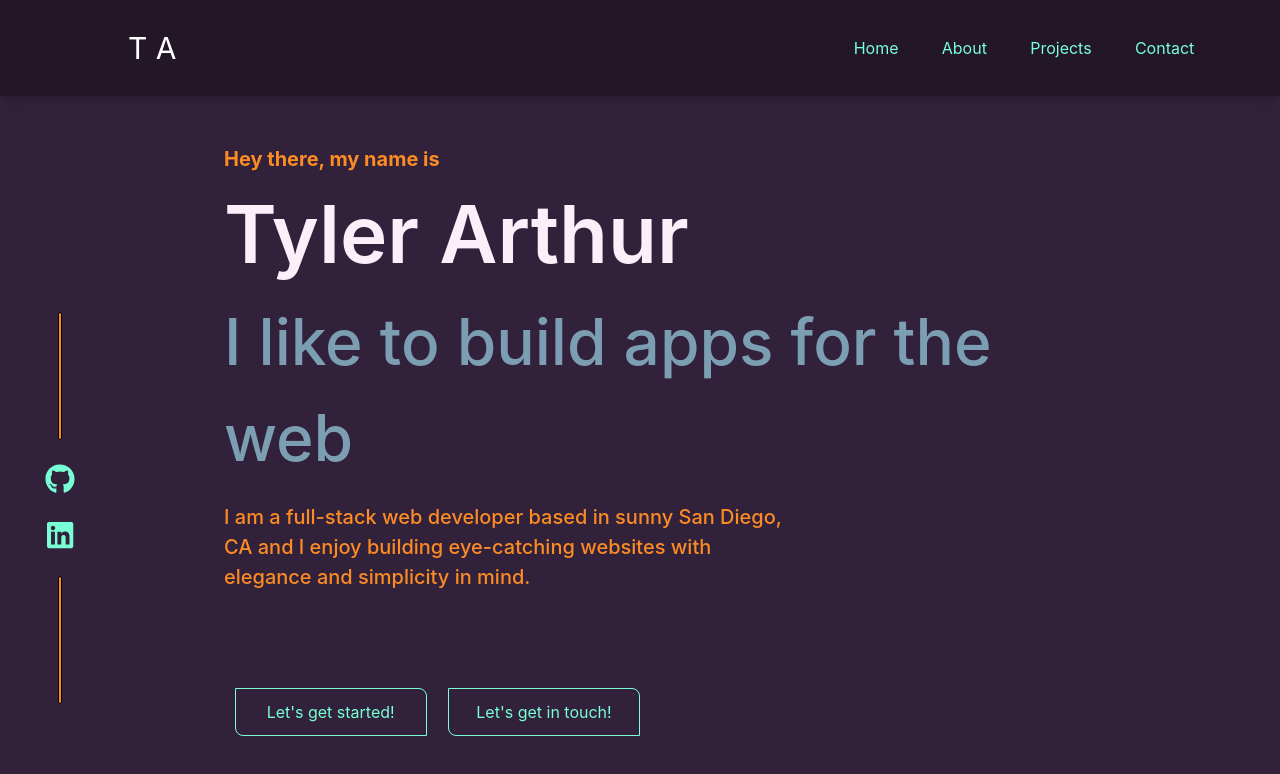
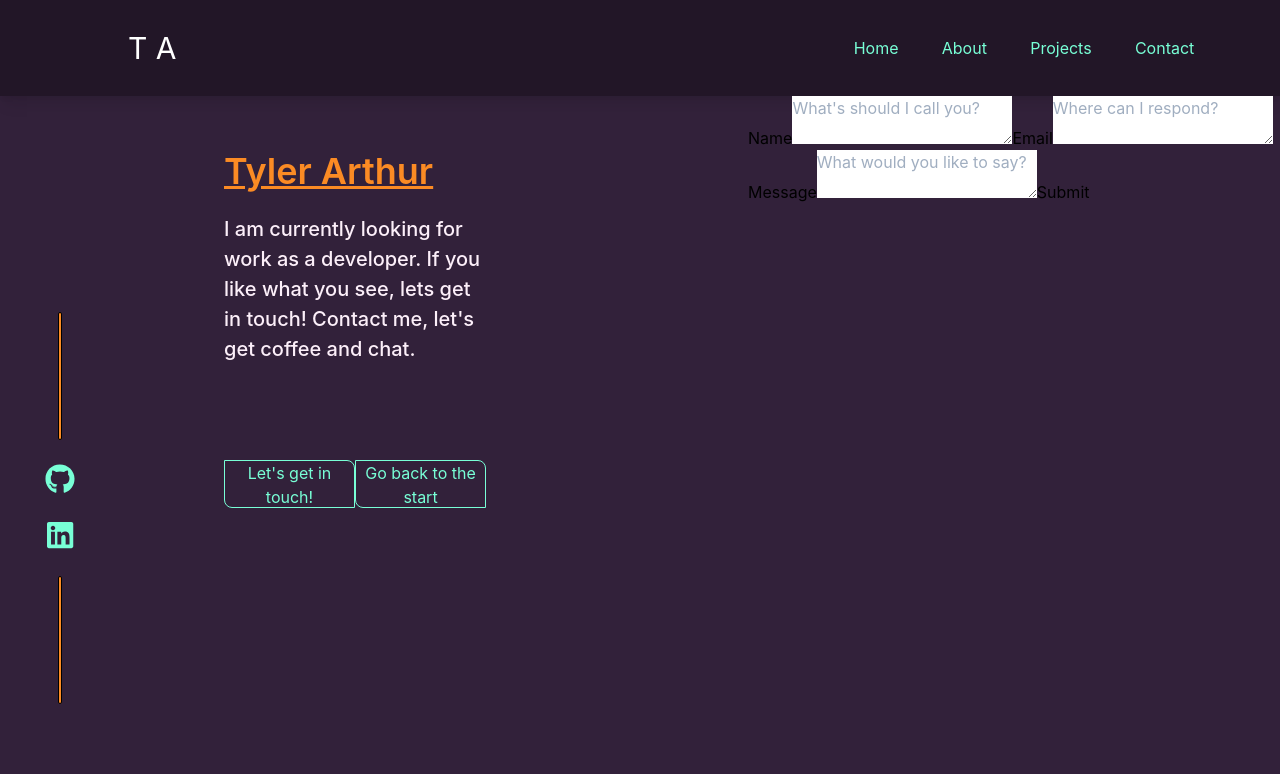
Before and after one commit to tyler-arthur/dev-portfolio, a React (Create React App) app: page /contact in a window 1280 px wide. Shown: the top 774 px of the page. Built offline with nearby package versions, Linux system fonts and the light colour scheme.

Commit message:
added formspree submit form

```diff
--- a/package.json
+++ b/package.json
@@ -9,6 +9,7 @@
     "@testing-library/jest-dom": "^4.2.4",
     "@testing-library/react": "^9.3.2",
     "@testing-library/user-event": "^7.1.2",
+    "axios": "^0.19.2",
     "nodemon": "^2.0.4",
     "react": "^16.13.1",
     "react-dom": "^16.13.1",
--- a/src/App.js
+++ b/src/App.js
@@ -6,6 +6,7 @@ import Home from './components/pages/Home';
 import Overlay from './components/overlay/Overlay';
 import AboutMe from './components/pages/AboutMe';
 import Projects from './components/pages/Projects';
+import Contact from './components/pages/Contact';
 import pageContext from './utils/pageContext';
 import Flashlight from './components/flashlight/Flashlight';
 
@@ -17,6 +18,11 @@ function App() {
       <pageContext.Provider>
       <Router>
         <Switch>
+          <Route path="/contact">
+            <Navbar />
+            <Overlay />
+            <Contact />
+          </Route>
           <Route path="/about-me">
             <Navbar />
             <Overlay />
--- a/src/components/card/Card.js
+++ b/src/components/card/Card.js
@@ -9,7 +9,7 @@ const Card = (props) => {
     <div className="flex justify-center items-center">
       <div className="w-3/5 h-1/3 z-10 bg-custom-darkPurple py-4 px-8 shadow-lg rounded-bl-lg rounded-tr-lg">
         <div className="flex flex-col">
-          <h1 className="text-custom-aqua text-3xl "><a href={props.link}>{props.title}</a></h1>
+          <h1 className="text-custom-aqua text-3xl underline"><a href={props.link}>{props.title}</a></h1>
           <div className="block h-3/4 w-full m-4 self-center overflow-hidden p-4 bg-custom-lavender shadow-lg">
             <img className="h-full w-full object-center overflow-hidden"
               src={props.image}
--- a/src/components/navbar/Navbar.js
+++ b/src/components/navbar/Navbar.js
@@ -26,7 +26,11 @@ const Navbar = () => {
           >
             Projects
           </Link>
-          <a href="#">Contact</a>
+          <Link to="/contact"
+            href="#responsive-header"
+          >
+            Contact
+          </Link>
       </div>
     </nav>
   );
--- /dev/null
+++ b/src/components/pages/Contact.js
@@ -0,0 +1,82 @@
+import React from 'react';
+import useForm from '../../utils/useForm';
+import axios from 'axios';
+
+const Contact = () => {
+
+  const emailSubmit = () => {
+    axios.post("https://formspree.io/xknravez", {values})
+    .then(() => console.log("Form Submitted!"))
+    .catch(err => console.log(err))
+  }
+
+  const { values, handleChange, handleSubmit } = useForm(
+    {
+        name: "",
+        email: "",
+        message: ""
+    }, emailSubmit
+  );
+
+  return (
+    <div className="flex justify-around">
+    <div className="flex flex-col items-start justify-center w-2/3 mt-12 ml-56">
+      <h1 className="w-2/3 text-4xl font-semibold text-custom-orange underline">
+        Tyler Arthur
+      </h1>
+      <p className="w-1/2 self-start text-xl font-medium text-custom-lavender mt-4">
+        I am currently looking for work as a developer. If you like what you see, lets get in touch! Contact me, let's get coffee and chat.
+      </p>
+      <div className="flex w-1/2 justify-around">
+        <button className={`w-48 h-12 border border-custom-aqua text-custom-aqua rounded-tr-lg rounded-bl-lg mt-24 focus:outline-none focus:shadow-outline`}>
+          Let's get in touch!
+        </button>
+        <button className={`w-48 h-12 border border-custom-aqua text-custom-aqua rounded-tr-lg rounded-bl-lg mt-24 focus:outline-none focus:shadow-outline`}>
+          Go back to the start
+        </button>
+      </div>
+    </div>
+      <form onSubmit={handleSubmit} >
+        <label className="" for="name">
+          Name
+        </label>
+        <textarea
+            name="name"
+            type="text"
+            placeholder="What's should I call you?"
+            onChange={handleChange}
+            value={values.name}
+            className=""
+            required
+        ></textarea>
+        <label className="" for="email">
+          Email
+        </label>
+        <textarea
+            name="email"
+            type="email"
+            placeholder="Where can I respond?"
+            onChange={handleChange}
+            value={values.email}
+            className=""
+            required
+        ></textarea>
+        <label className="" for="message">
+          Message
+        </label>
+        <textarea
+            name="message"
+            type="text"
+            placeholder="What would you like to say?"
+            onChange={handleChange}
+            value={values.message}
+            className=""
+            required
+        ></textarea>
+        <button>Submit</button>
+      </form>
+    </div>
+  );
+}
+
+export default Contact;
--- a/src/components/pages/Projects.js
+++ b/src/components/pages/Projects.js
@@ -15,7 +15,7 @@ const Projects = () => {
   return (
     <div className="flex items-center justify-center mt-10">
       <div className="flex flex-col w-2/3 mr-24">
-        <h1 className="text-4xl font-bold text-custom-orange underline mb-6">Some of my work</h1>
+        <h1 className="text-4xl font-bold text-custom-orange underline ml-10 mb-6">Some of my work</h1>
         <Card
           title={projects[projectState].project}
           link={projects[projectState].link}
--- /dev/null
+++ b/src/utils/useForm.js
@@ -0,0 +1,24 @@
+import { useState } from 'react';
+
+const useForm = (initialValues, callback) => {
+
+  const [values, setValues] = useState(initialValues);
+
+  const handleSubmit = (event) => {
+    if (event) event.preventDefault();
+      callback()
+  };
+
+  const handleChange = (event) => {
+    event.persist();
+    setValues(values => ({ ...values, [event.target.name]: event.target.value}));
+  };
+
+  return {
+    handleChange,
+    handleSubmit,
+    values
+  }
+};
+
+export default useForm;
```
Also changed, not shown: 1 other file (tests, documents, lock files or other folders).
